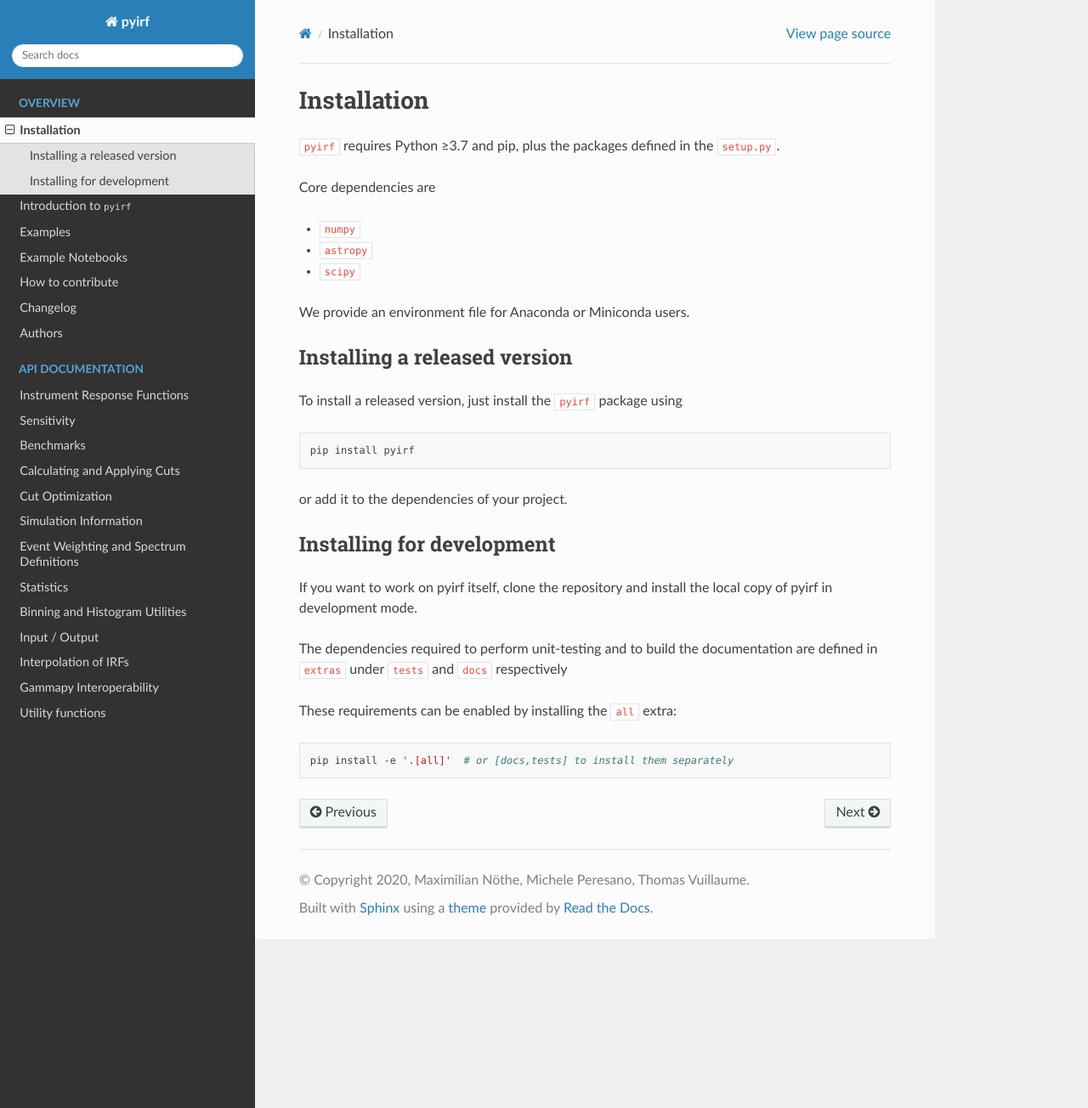
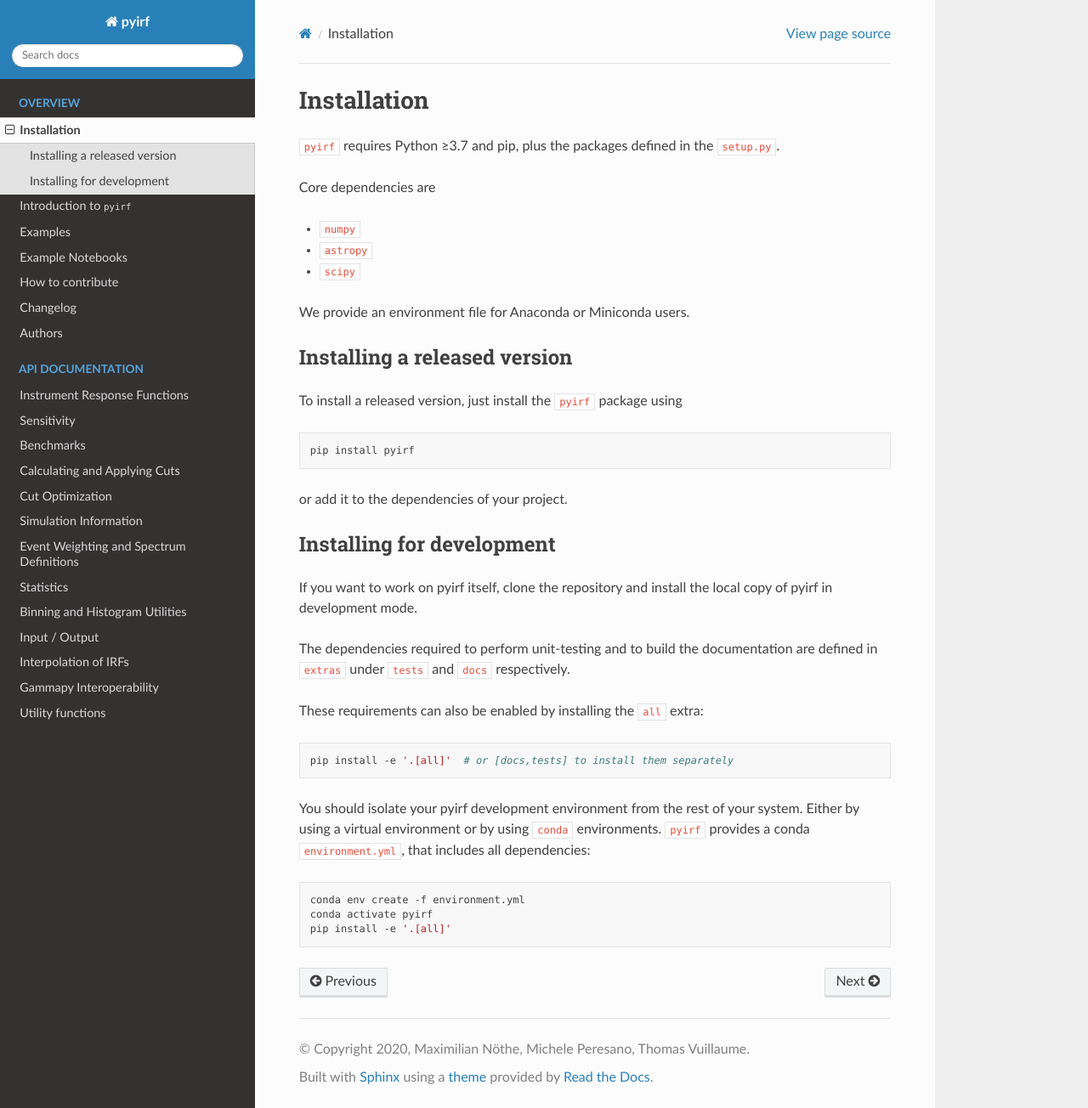
Before and after one commit to cta-observatory/pyirf, a Sphinx documentation site: the page built from docs/install.rst, in a window 1280 px wide and 1304 px high. Shown: the whole window at 85% size. Built offline with Sphinx 7.4.7 and the Read the Docs theme 2.0.0, drawn with Linux system fonts in a browser that asks for light colours; the version number could not be read and is left out.

Commit message:
Add conda env instructions

```diff
--- a/docs/install.rst
+++ b/docs/install.rst
@@ -32,10 +32,21 @@ If you want to work on pyirf itself, clone the repository and install the local
 copy of pyirf in development mode.
 
 The dependencies required to perform unit-testing and to build the documentation
-are defined in ``extras`` under ``tests`` and ``docs`` respectively
+are defined in ``extras`` under ``tests`` and ``docs`` respectively.
 
-These requirements can be enabled by installing the ``all`` extra:
+These requirements can also be enabled by installing the ``all`` extra:
 
 .. code-block:: bash
 
     pip install -e '.[all]'  # or [docs,tests] to install them separately
+
+
+You should isolate your pyirf development environment from the rest of your system.
+Either by using a virtual environment or by using ``conda`` environments.
+``pyirf`` provides a conda ``environment.yml``, that includes all dependencies:
+
+.. code-block:: bash
+
+   conda env create -f environment.yml
+   conda activate pyirf
+   pip install -e '.[all]'
```
